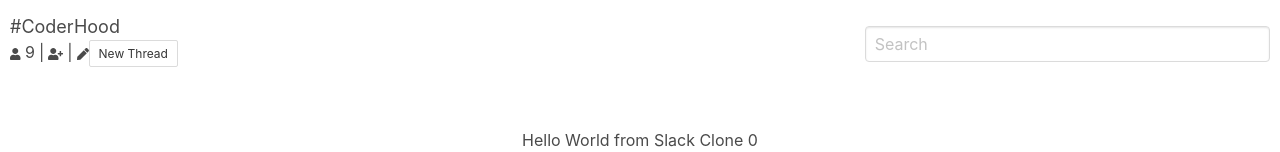
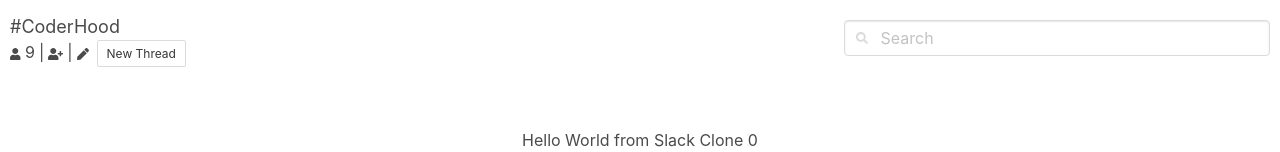
Before and after one commit to pesto-students/batch-8-CODERHOOD, a React (Create React App) app in the folder client/: page / in a window 1280 px wide. Shown: the top 152 px of the page. Built offline with nearby package versions, Linux system fonts and the light colour scheme.

Commit message:
Adds FA Icons Adds Header Component

```diff
--- a/client/src/components/Header/Header.js
+++ b/client/src/components/Header/Header.js
@@ -2,24 +2,35 @@ import React from "react";
 import "./Header.css";
 import InputField from "../InputField/InputField";
 import { FontAwesomeIcon } from "@fortawesome/react-fontawesome";
-import { faUser, faUserPlus, faPen } from "@fortawesome/free-solid-svg-icons";
+import {
+  faUser,
+  faUserPlus,
+  faPen,
+  faSearch
+} from "@fortawesome/free-solid-svg-icons";
 import Button from "../Button/Button";
 
 const header = props => {
   return (
     <div className="header-container">
       <div className="channel-info">
-        <h1 className="header-item">{props.workspaceName} </h1>
-        <FontAwesomeIcon icon={faUser} size="xs" /> 9
+        <h1 className="header-item">{props.channelName} </h1>
+        <FontAwesomeIcon icon={faUser} size="xs" /> {props.memberCount}
         <span className="separator">|</span>
         <FontAwesomeIcon icon={faUserPlus} size="xs" />
         <span className="separator">|</span>
         <FontAwesomeIcon icon={faPen} size="xs" />
+        <span className="separator" />
         <Button size="small">New Thread</Button>
       </div>
       <div className="header-item" />
       <div className="header-item search-container">
-        <InputField placeholder="Search" hasLabel={false} />
+        <div class="control has-icons-left">
+          <InputField class="input " type="text" placeholder="Search" />
+          <span class="icon is-small is-left">
+            <FontAwesomeIcon icon={faSearch} size="xs" />
+          </span>
+        </div>
       </div>
     </div>
   );
--- a/client/src/containers/App/App.js
+++ b/client/src/containers/App/App.js
@@ -9,7 +9,7 @@ function App() {
   return (
     <div className="App">
       <AppContextProvider>
-        <Header workspaceName="#CoderHood" />
+        <Header channelName="#CoderHood" memberCount="9" />
         <SmallContainer>
           <UserStatus />
         </SmallContainer>
```
